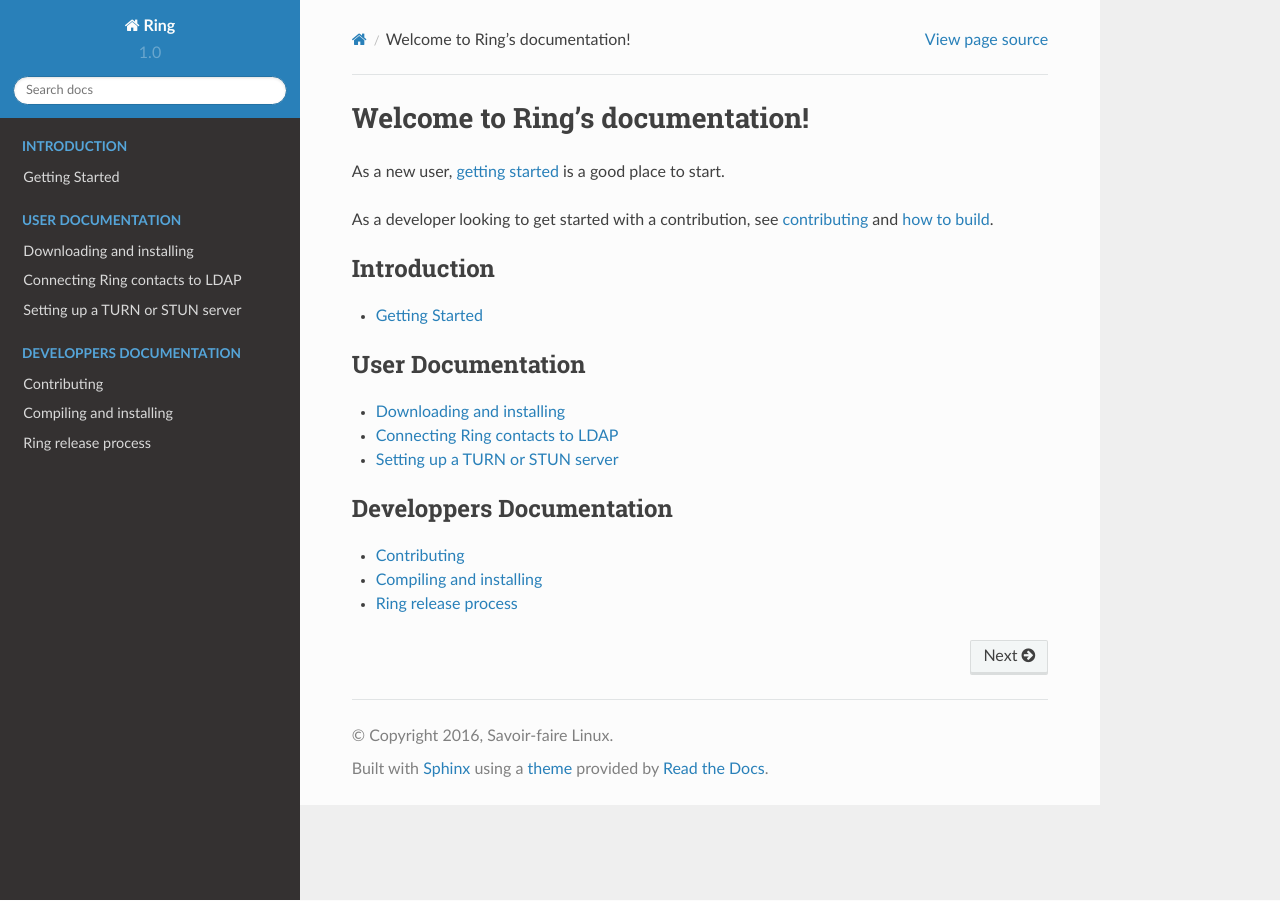
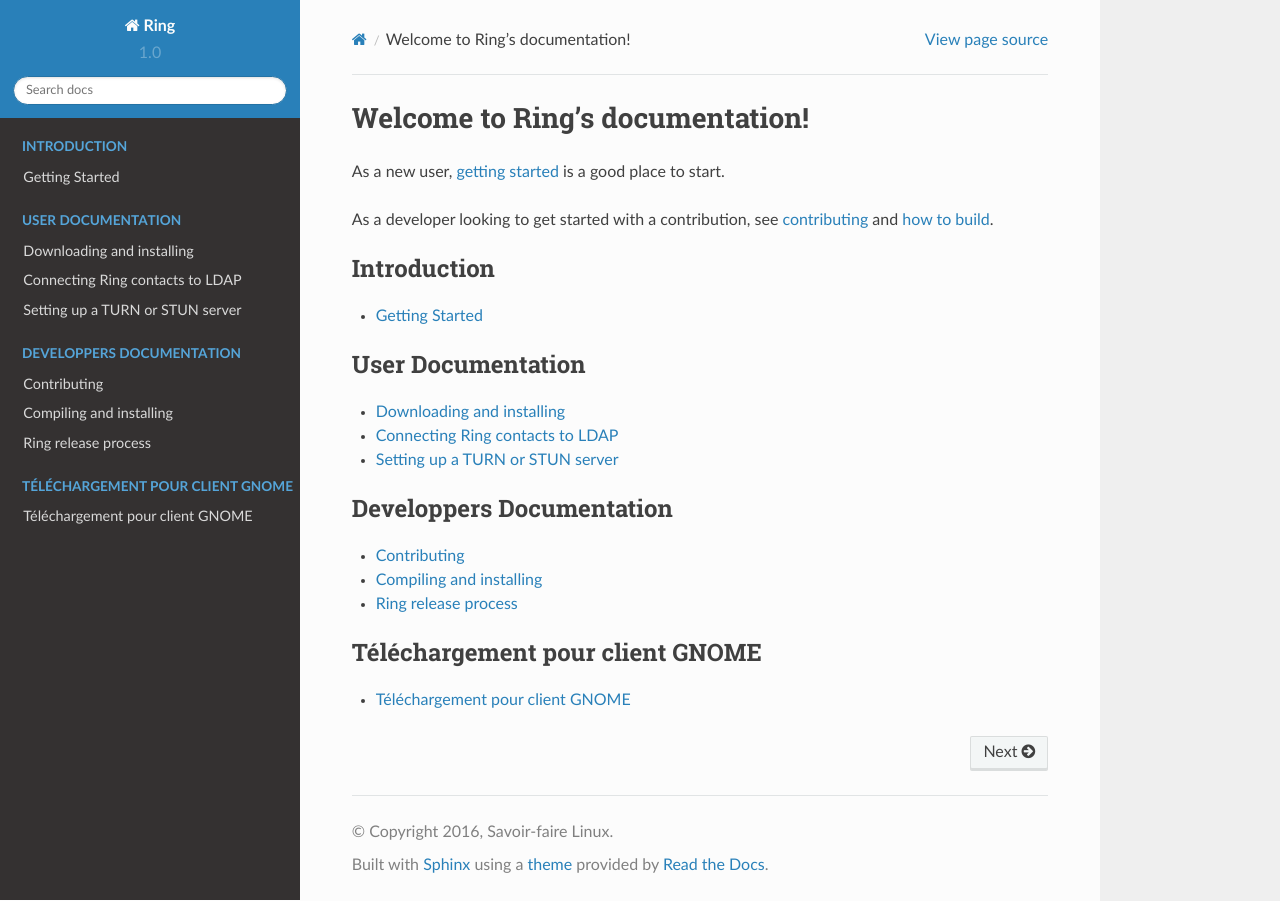
Before and after one commit to savoirfairelinux/jami-project, a Sphinx documentation site: the page built from docs/source/index.rst, in a window 1280 px wide. Built offline with Sphinx 7.4.7 and the Read the Docs theme 2.0.0, drawn with Linux system fonts in a browser that asks for light colours.

Commit message:
Documentation pour telechargement sur client Gnome \n \n Documentation tp3 Ring telechargement sur client Gnome equipe 82
Change-Id: Ia049b834595806715a644112702a949e2cc0c760

```diff
--- a/docs/source/index.rst
+++ b/docs/source/index.rst
@@ -52,3 +52,10 @@
    :glob:
 
    dev/gnome-client/*
+
+.. toctree::
+   :caption: Téléchargement pour client GNOME
+   :maxdepth: 1
+   :glob:
+
+   dev/log1000Doc/telechargement_GNOME.rst
```
Also changed, not shown: docs/source/dev/log1000Doc/telechargement_GNOME.rst (added, +41 -0 lines), docs/source/dev/log1000Doc/telechargement_GNOME/Capture1.png (added), docs/source/dev/log1000Doc/telechargement_GNOME/Capture2.png (added), docs/source/dev/log1000Doc/telechargement_GNOME/Capture3.png (added), docs/source/dev/log1000Doc/telechargement_GNOME/Capture4.png (added), docs/source/dev/log1000Doc/telechargement_GNOME/Capture5.png (added), docs/source/dev/log1000Doc/telechargement_GNOME/Capture6.png (added).
